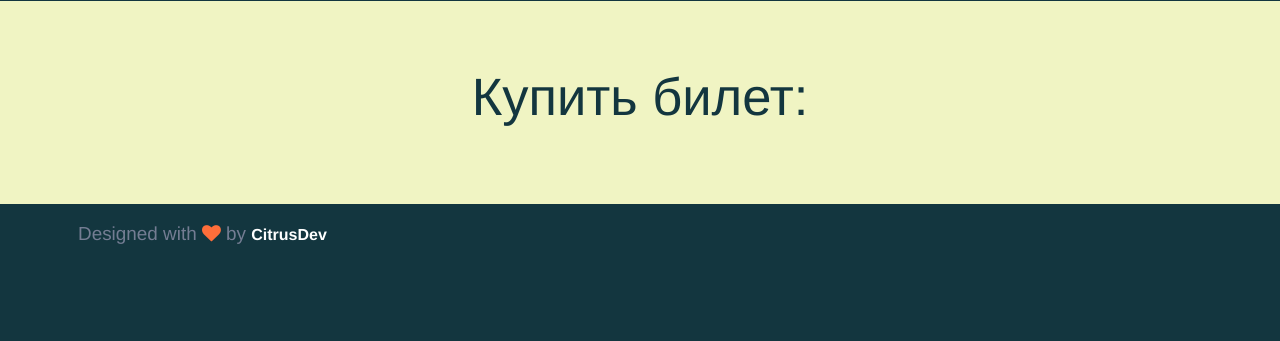
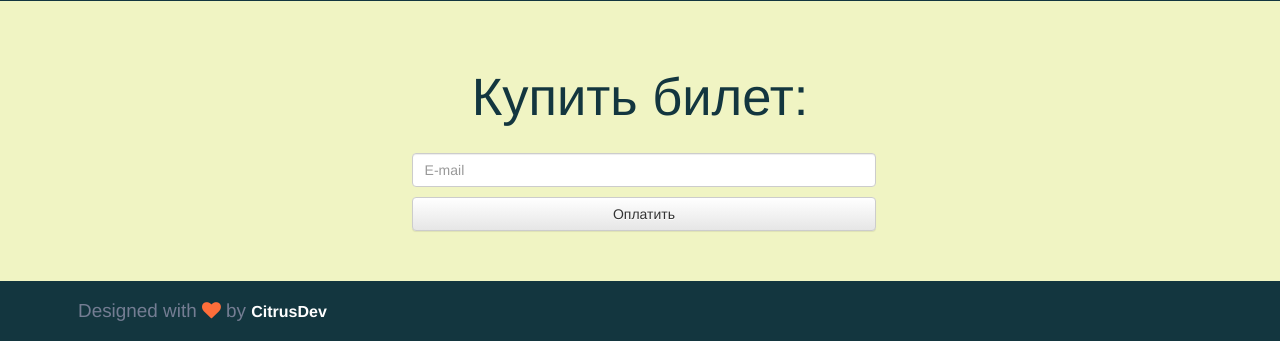
Before and after one commit to alex-birdeye/alex-birdeye.github.io, a PHP site: page /free/festival.html in a window 1280 px wide. Shown: the part 3158-3499 px from the top of the page. Before the commit the page ends 3402 px from the top, so only its background shows below. Run offline with PHP 8.4, Linux system fonts and the light colour scheme; some libraries are stand-ins or nearby versions.

Commit message:
Test IK form added.

```diff
--- a/css/style.css
+++ b/css/style.css
@@ -107,6 +107,17 @@ a, a:hover, a:active, a:focus {
     height: 60%;
     margin: auto;
 }
+
+.pay-form {
+    /*margin-left: 15%;*/
+    width: 40%;
+    margin: auto;
+}
+#payment input[type=submit] {
+    margin-top: 10px;
+    width: 100%;
+}
+
 /* Download pdf page fit screen !!!!!!!!!!!!!!!*/
 .lj-float-left {
     float: left;
--- a/free/festival.html
+++ b/free/festival.html
@@ -15,7 +15,7 @@
     <script src="../js/html5shiv.js"></script>
     <script src="../js/respond.min.js"></script>
     <![endif]-->
-    <script src="../js/main.js"></script>
+    <script src="../js/ikpayment.js"></script>
     <script>
         (function (i, s, o, g, r, a, m) {
             i['GoogleAnalyticsObject'] = r;
@@ -237,14 +237,16 @@
                         <div class="icon">
                             <img src="../img/ico/2.png">
                         </div>
-                        <p><span><strong>2 Для всех будущих мам,</strong></span> которые хотят чувствовать себя уверенно,
+                        <p><span><strong>2 Для всех будущих мам,</strong></span> которые хотят чувствовать себя
+                            уверенно,
                             спокойно и безопасно во время беременности и родов</p>
                     </div>
                     <div class="col-md-3 lj-product-features">
                         <div class="icon">
                             <img src="../img/ico/3.png">
                         </div>
-                        <p><span><strong>3 Для будущих пап,</strong></span> желающих помочь своим половинкам и обеспечить
+                        <p><span><strong>3 Для будущих пап,</strong></span> желающих помочь своим половинкам и
+                            обеспечить
                             комфортное рождение своего будущего ребенка</p>
                     </div>
                 </div>
@@ -368,14 +370,16 @@
                         <div class="icon">
                             <img src="../img/ico/2.png">
                         </div>
-                        <p><span><strong>2 Для всех будущих мам,</strong></span> которые хотят чувствовать себя уверенно,
+                        <p><span><strong>2 Для всех будущих мам,</strong></span> которые хотят чувствовать себя
+                            уверенно,
                             спокойно и безопасно во время беременности и родов</p>
                     </div>
                     <div class="col-md-3 lj-product-features">
                         <div class="icon">
                             <img src="../img/ico/3.png">
                         </div>
-                        <p><span><strong>3 Для будущих пап,</strong></span> желающих помочь своим половинкам и обеспечить
+                        <p><span><strong>3 Для будущих пап,</strong></span> желающих помочь своим половинкам и
+                            обеспечить
                             комфортное рождение своего будущего ребенка</p>
                     </div>
                 </div>
@@ -386,46 +390,21 @@
 
 <div class="testimonials module">
     <div class="container lj-product-light">
-        <h3 class="lj-text-center">Купить билет:</h3>
+        <h3 class="lj-text-center">Купить  билет:</h3>
 
         <div class="row">
-            <div class="col-sm-12 lj-testimonials wow fadeIn" data-wow-delay="0.5s">
-                <!--<div class="lj-carousel">-->
-                    <!--<div class="row">-->
-                        <!--<div class="row comment_block">-->
-
-                            <!--<a href="https://www.facebook.com/julia.selyuk" target="_blank">-->
-                                <!--<div class="col-sm-2 col-md-1 col-xs-3">-->
-                                    <!--<img src="../img/preg/foto_comment.jpg" alt="">-->
-                                <!--</div>-->
-                                <!--<div class="col-sm-2 col-xs-9 col-md-2 comment_person">-->
-                                    <!--<p><strong>Слободянюк Юлия</strong>-->
-                                        <!--facebook.com/julia.selyuk-->
-                                    <!--</p>-->
-                                <!--</div>-->
-                            <!--</a>-->
-
-                            <!--<div class="col-sm-8 comment_text">-->
-                                <!--<p>-->
-                                    <!--"Это были мои первые роды и я очень рада, что попала к Ларисе Чепрасовой. Прошла-->
-                                    <!--программу подготовки к родам, осталась очень довольна. Благодаря Ларисе, удивительно-->
-                                    <!--приятной и милой женщине, и тем знаниям которые она даёт, тем навыкам и техникам-->
-                                    <!--расслабления, которым она меня обучила, роды у нас прошли легко и спокойно.-->
-                                    <!--Абсолютно удивительная для меня связь - что и как нужно расслабить, чтобы все прошло-->
-                                    <!--хорошо и без последствий, очень пригодилась:) Жалко что очень не многие владеют-->
-                                    <!--такими секретами. Это действительно делает роды приятным событием в жизни женщины!"-->
-                                <!--</p>-->
-                            <!--</div>-->
-                        <!--</div>-->
-                        <!--&lt;!&ndash;<div class="row">&ndash;&gt;-->
-                        <!--&lt;!&ndash;<div class="col-xs-12 col-sm-8 col-sm-offset-2 lj-buttons wow fadeInUp"&ndash;&gt;-->
-                        <!--&lt;!&ndash;data-wow-delay="1.5s">&ndash;&gt;-->
-                        <!--&lt;!&ndash;<a href="#" class="lj-button-left scroll-to-subscribe">Получить чек-лист&ndash;&gt;-->
-                        <!--&lt;!&ndash;</a>&ndash;&gt;-->
-                        <!--&lt;!&ndash;</div>&ndash;&gt;-->
-                        <!--&lt;!&ndash;</div>&ndash;&gt;-->
-                    <!--</div>-->
-                <!--</div>-->
+                <div class="pay-form wow fadeIn" data-wow-delay="0.5s">
+                    <form id="payment" name="payment" method="post" action="https://sci.interkassa.com/"
+                          enctype="utf-8">
+                        <input type="hidden" name="ik_co_id" value="56b340d33b1eafc02b8b4570"/>
+                        <input id="payment-id" type="hidden" name="ik_pm_no" value=""/>
+                        <input type="hidden" name="ik_am" value="100.00"/>
+                        <input type="hidden" name="ik_cur" value="UAH"/>
+                        <input type="hidden" name="ik_desc" value="Festival payment"/>
+                        <input type="email" class="form-control" name="ik_x_clientmail" value="" placeholder="E-mail" required=""/>
+                        <input class="btn btn-default" type="submit" value="Оплатить">
+                    </form>
+                </div>
             </div>
         </div>
     </div>
--- /dev/null
+++ b/js/ikpayment.js
@@ -0,0 +1,14 @@
+/**
+ * Created by youser on 2/4/16.
+ */
+window.onload = function () {
+    $(document).ready(function () {
+        var id = 'ID_' + getRandomInt(1, 9) * new Date().getTime();
+        console.log(id);
+        $('#payment-id').val(id);
+
+        function getRandomInt(min, max) {
+            return Math.floor(Math.random() * (max - min + 1)) + min;
+        }
+    });
+}
```
Also changed, not shown: img/preloader.svg (added). Lines whose indentation alone changed are shown as unchanged.
